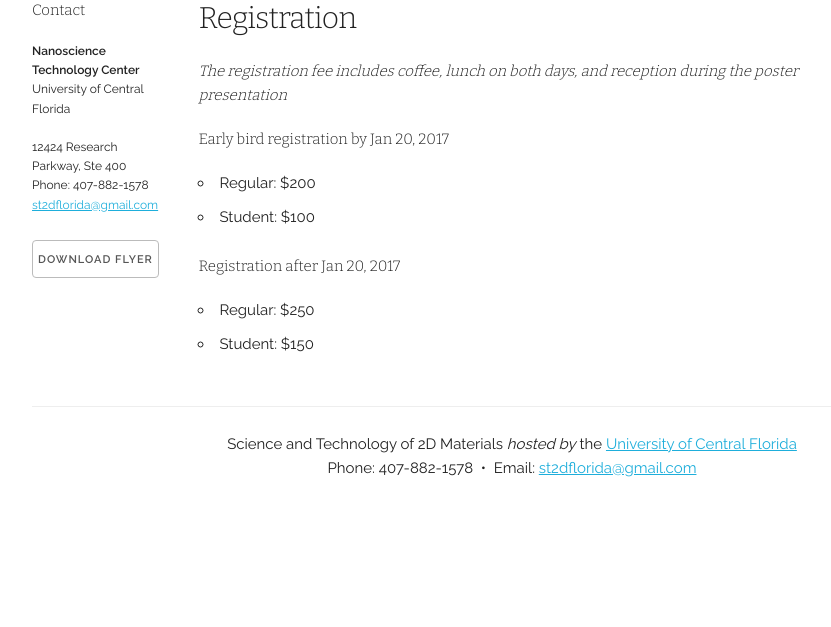
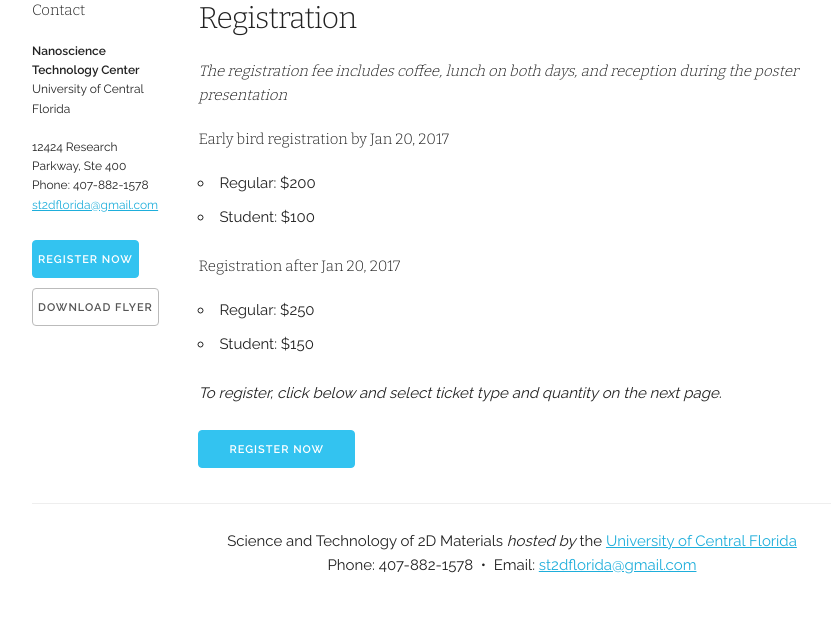
Before and after one commit to ucf-nstc/st2d-2017, a PHP site: page /register.php in a window 1280 px wide. Shown: the part 357-984 px from the top of the page, without its empty margins (128-959 px from the left). Before the commit the page ends 834 px from the top, so only its background shows below. Run offline with PHP 8.4, Linux system fonts and the light colour scheme; some libraries are stand-ins or nearby versions.

Commit message:
added registration buttons and link

```diff
--- a/includes/sidebar.php
+++ b/includes/sidebar.php
@@ -5,4 +5,5 @@
 <br>12424 Research Parkway, Ste 400
 <br>Phone: 407-882-1578
 <br><a href="mailto:st2dflorida@gmail.com">st2dflorida@gmail.com</a></p>
+<a class="button button-primary button-sidebar" href="https://www.eventbrite.com/e/st2d-florida-2017-tickets-30536445330">Register Now</a>
 <a class="button button-sidebar" href="files/2016-st2d-flyer.pdf">Download Flyer</a>
--- a/register.php
+++ b/register.php
@@ -27,6 +27,8 @@ $page_title = 'Home';
         	<li>Regular: $250</li>
         	<li>Student: $150</li>
         </ul>
+        <p><i>To register, click below and select ticket type and quantity on the next page.</i></p>
+        <a class="button button-primary" href="https://www.eventbrite.com/e/st2d-florida-2017-tickets-30536445330">Register Now</a>
     </div>
 
 </section>
```
